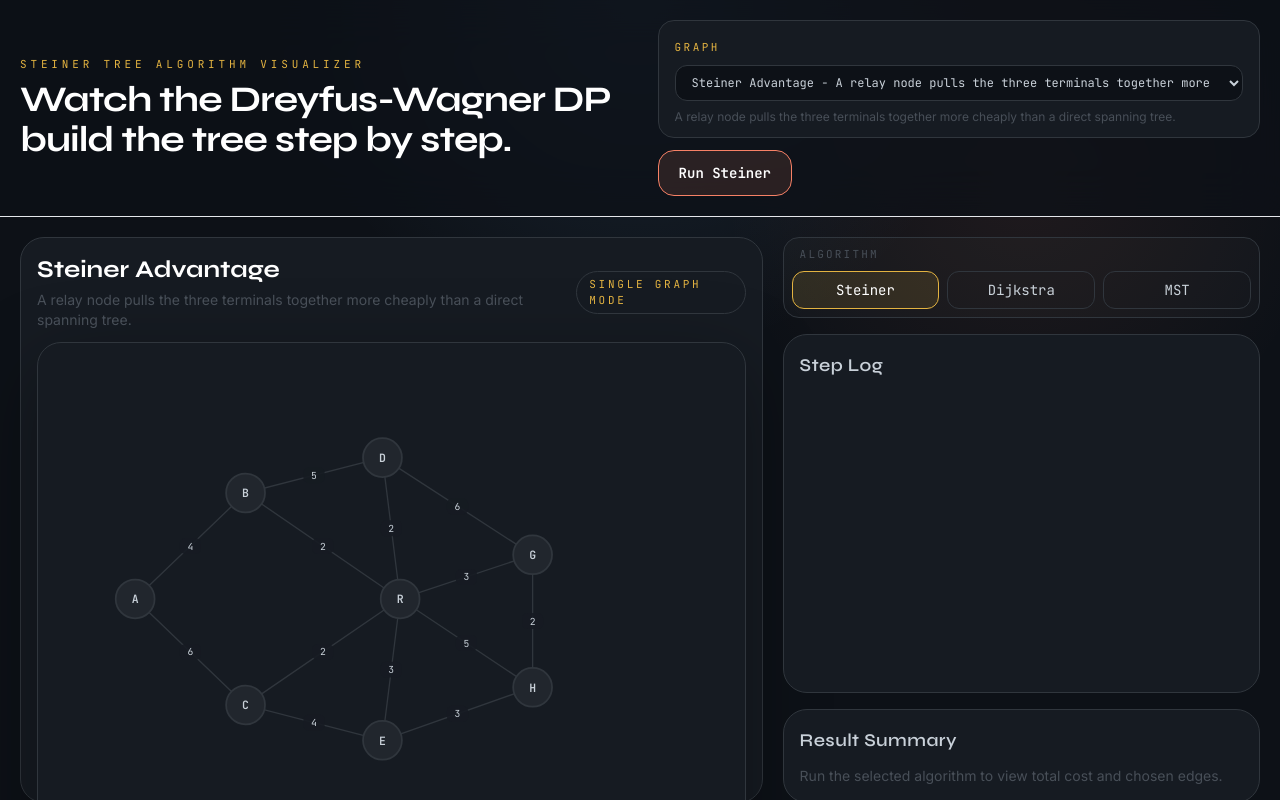
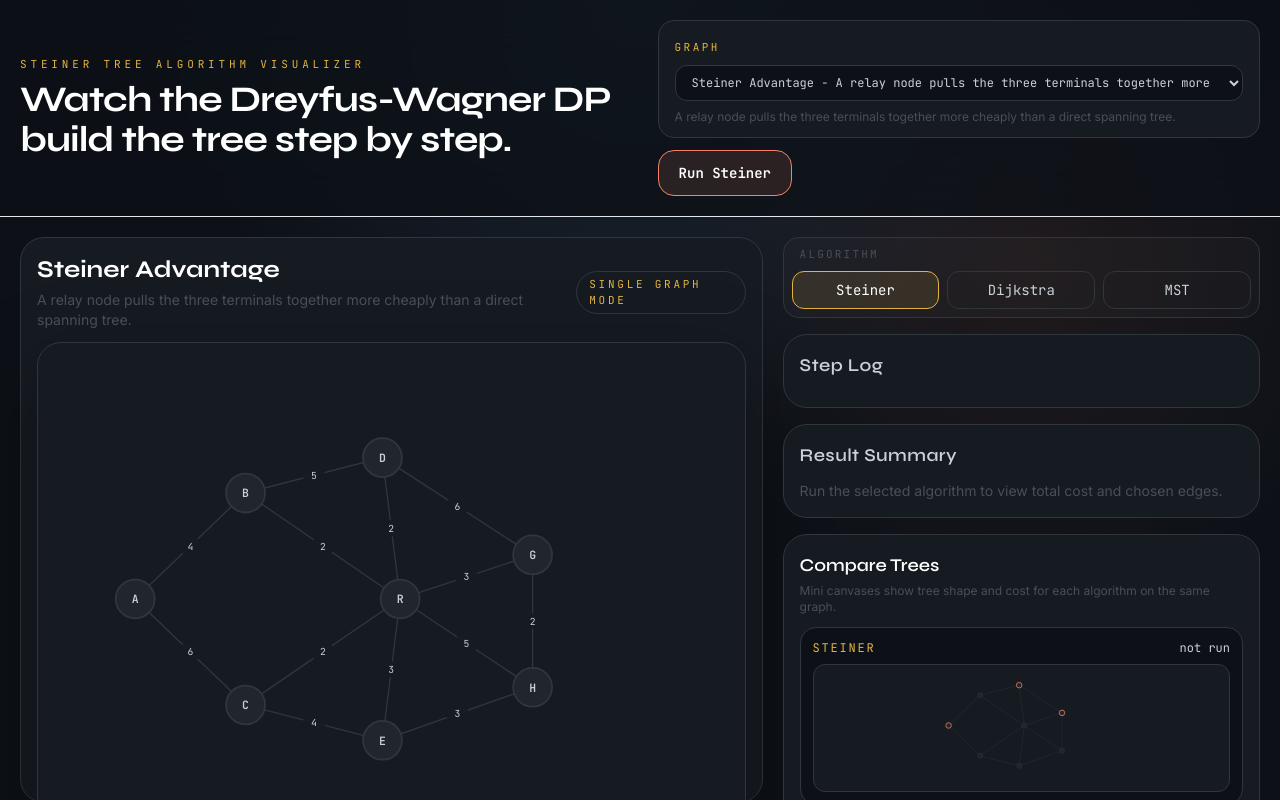
Before and after one commit to Sam27112004/Steiner_Tree_viz, a React (Vite) app: page / in a window 1280 px wide. Shown: the top 800 px of the page. Built offline with nearby package versions, Linux system fonts and the light colour scheme.

Commit message:
[Phase2] Add compare panel with mini canvases

```diff
--- a/src/components/layout/MainLayout.jsx
+++ b/src/components/layout/MainLayout.jsx
@@ -2,6 +2,7 @@ import GraphCanvas from '../canvas/GraphCanvas.jsx'
 import AlgoSelector from '../controls/AlgoSelector.jsx'
 import GraphPicker from '../controls/GraphPicker.jsx'
 import PlaybackBar from '../controls/PlaybackBar.jsx'
+import ComparePanel from '../panels/ComparePanel.jsx'
 import ResultPanel from '../panels/ResultPanel.jsx'
 import StepLog from '../panels/StepLog.jsx'
 import { usePlaybackStore } from '../../store/playbackStore.js'
@@ -54,6 +55,7 @@ function MainLayout({ graph, renderState, steps, onRunSteiner }) {
           <AlgoSelector />
           <StepLog steps={steps} cursor={cursor} />
           <ResultPanel />
+          <ComparePanel />
         </aside>
       </main>
 
--- /dev/null
+++ b/src/components/panels/ComparePanel.jsx
@@ -0,0 +1,101 @@
+import { useGraphStore } from '../../store/graphStore.js'
+import { useAlgorithmStore } from '../../store/algorithmStore.js'
+
+const ALGORITHMS = [
+  { id: 'steiner', label: 'Steiner' },
+  { id: 'dijkstra', label: 'Dijkstra' },
+  { id: 'mst', label: 'MST (Prim)' },
+]
+
+function MiniCanvas({ graph, algorithmId, result }) {
+  const highlightedEdges = new Set(result?.treeEdges ?? [])
+  const activeNodeIds = new Set()
+
+  for (const edgeId of highlightedEdges) {
+    const edge = graph.edges.find((candidate) => candidate.id === edgeId)
+    if (edge) {
+      activeNodeIds.add(edge.u)
+      activeNodeIds.add(edge.v)
+    }
+  }
+
+  return (
+    <div className="rounded-2xl border border-border bg-[var(--color-bg)] p-3">
+      <div className="mb-2 flex items-center justify-between">
+        <h4 className="font-mono text-xs uppercase tracking-[0.15em] text-[var(--color-consider)]">
+          {algorithmId}
+        </h4>
+        <span className="font-mono text-xs text-[var(--color-node-text)]">
+          {result ? `cost ${result.cost}` : 'not run'}
+        </span>
+      </div>
+
+      <svg viewBox="0 0 800 500" className="h-32 w-full rounded-xl border border-border bg-surface">
+        {graph.edges.map((edge) => {
+          const fromNode = graph.nodes.find((node) => node.id === edge.u)
+          const toNode = graph.nodes.find((node) => node.id === edge.v)
+          const isInTree = highlightedEdges.has(edge.id)
+
+          return (
+            <line
+              key={`${algorithmId}-${edge.id}`}
+              x1={fromNode.x}
+              y1={fromNode.y}
+              x2={toNode.x}
+              y2={toNode.y}
+              stroke={isInTree ? 'var(--color-in-tree)' : 'var(--color-edge-def)'}
+              strokeWidth={isInTree ? 4 : 1.5}
+              strokeLinecap="round"
+            />
+          )
+        })}
+
+        {graph.nodes.map((node) => {
+          const isTerminal = graph.defaultTerminals?.includes(node.id)
+          const isActive = activeNodeIds.has(node.id)
+
+          return (
+            <circle
+              key={`${algorithmId}-node-${node.id}`}
+              cx={node.x}
+              cy={node.y}
+              r="11"
+              fill={isActive ? 'var(--color-active)' : 'var(--color-node-bg)'}
+              stroke={isTerminal ? 'var(--color-terminal)' : 'var(--color-border)'}
+              strokeWidth={isTerminal ? 3 : 1.5}
+            />
+          )
+        })}
+      </svg>
+    </div>
+  )
+}
+
+function ComparePanel() {
+  const graph = useGraphStore((state) => state.activeGraph)
+  const result = useAlgorithmStore((state) => state.result)
+
+  return (
+    <section className="rounded-3xl border border-border bg-surface p-4 text-[var(--color-node-text)]">
+      <div className="mb-3">
+        <h3 className="font-display text-lg font-semibold text-white">Compare Trees</h3>
+        <p className="mt-1 text-xs text-[var(--color-visited)]">
+          Mini canvases show tree shape and cost for each algorithm on the same graph.
+        </p>
+      </div>
+
+      <div className="space-y-3">
+        {ALGORITHMS.map((algorithm) => (
+          <MiniCanvas
+            key={algorithm.id}
+            graph={graph}
+            algorithmId={algorithm.label}
+            result={result?.algorithm === algorithm.id ? result : null}
+          />
+        ))}
+      </div>
+    </section>
+  )
+}
+
+export default ComparePanel
```
